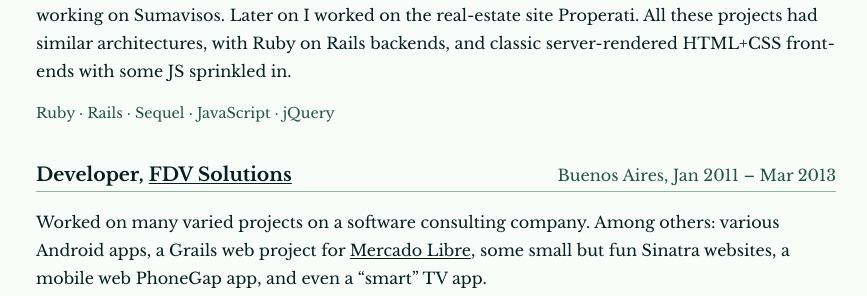
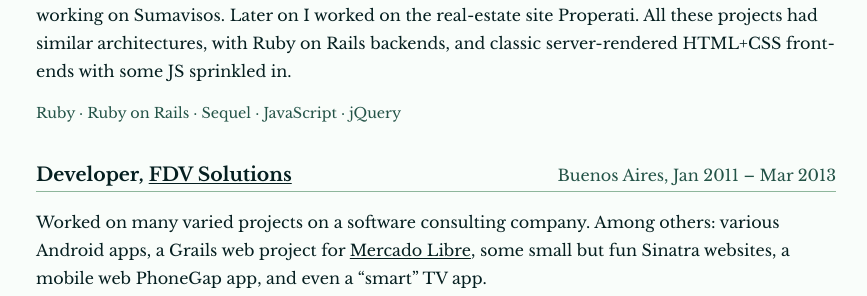
Before and after one commit to epidemian/epidemian.github.io, a Jekyll site: the page built from resume.md, in a window 1280 px wide and 900 px high, scrolled down 3125 px. Shown: the part 156-452 px from the top of the window, without its empty margins (204-1071 px from the left). Built offline with Jekyll 4.4.1, drawn with Linux system fonts in a browser that asks for light colours.

Commit message:
Fix typo

```diff
--- a/_data/jobs.yaml
+++ b/_data/jobs.yaml
@@ -47,7 +47,7 @@
   time: Mar 2013 – Mar 2015
   description: |
     Maintained a jobs aggregator website, and built a restaurant booking website from scratch while working on Sumavisos. Later on I worked on the real-estate site Properati. All these projects had similar architectures, with Ruby on Rails backends, and classic server-rendered HTML+CSS front-ends with some JS sprinkled in.
-  buzzwords: [Ruby, Rails, Sequel, JavaScript, jQuery]
+  buzzwords: [Ruby, Ruby on Rails, Sequel, JavaScript, jQuery]
 - role: Developer
   org: <a href="https://fdvsolutions.com">FDV Solutions</a>
   location: Buenos Aires
```
